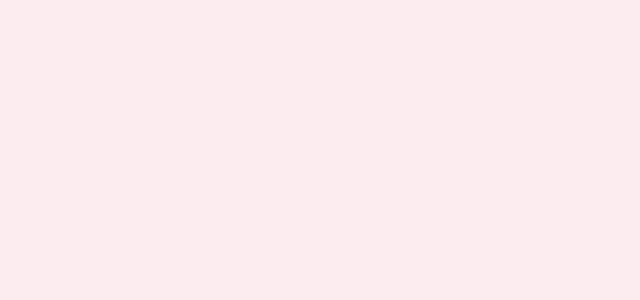
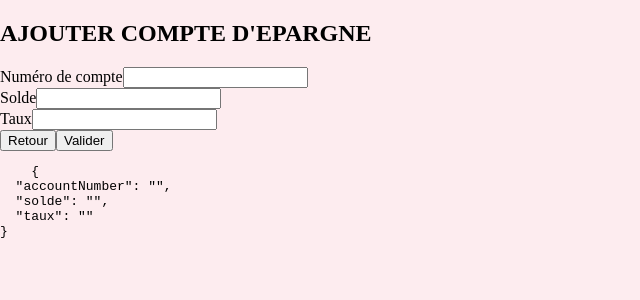
Before and after one commit to corentin-vanaquer/ProxyBankSI-Angular, an Angular app: page /add-savings-account in a window 1280 px wide. Before the commit this address led to /. Shown: the top 300 px of the page, without its empty margins (0-640 px from the left). Built offline with nearby package versions, Linux system fonts and the light colour scheme.

Commit message:
feature(addAccounts): creation btn + forms for create accounts

```diff
--- a/src/app/account-list/account-list.component.html
+++ b/src/app/account-list/account-list.component.html
@@ -1 +1,4 @@
 <app-account-list-item (accountToList)="sendAccountToHome($event)" *ngFor="let account of allAccounts" [account]="account"></app-account-list-item>
+
+<button (click)="addNewCurrentAccount()">Ajouter un compte courant</button>
+<button (click)="addNewSavingsAccount()">Ajouter un compte d'épargne</button>
--- a/src/app/account-list/account-list.component.ts
+++ b/src/app/account-list/account-list.component.ts
@@ -1,5 +1,6 @@
 import { Component, EventEmitter, Output } from '@angular/core';
 import { ListAccountService } from '../services/list-account.service';
+import { Router } from '@angular/router';
 
 @Component({
   selector: 'app-account-list',
@@ -11,7 +12,7 @@ export class AccountListComponent {
   allAccounts : any = [];
   @Output() accountToHome = new EventEmitter();
 
-  constructor(private accountService : ListAccountService){}
+  constructor(private accountService : ListAccountService, private router : Router){}
 
   ngOnInit(){
     this.accountService.getAllAccounts().subscribe({
@@ -28,4 +29,12 @@ export class AccountListComponent {
   sendAccountToHome(account){
     this.accountToHome.emit(account);
   }
+
+  addNewCurrentAccount(): void {
+    this.router.navigateByUrl('/add-current-account');
+   }
+
+   addNewSavingsAccount(): void {
+    this.router.navigateByUrl('/add-savings-account');
+   }
 }
--- /dev/null
+++ b/src/app/add-current-account/add-current-account.component.html
@@ -0,0 +1,30 @@
+<h2>AJOUTER COMPTE COURANT</h2>
+
+<div>
+    <form #f="ngForm">
+
+        <div>
+            <label for="">Numéro de compte</label>
+            <input [(ngModel)]="currentAccountToCreate.accountNumber" type="text" required="true" name="accountNumber">
+        </div>
+
+        <div>
+            <label for="">Solde</label>
+            <input [(ngModel)]="currentAccountToCreate.solde" type="text" required="true" name="solde">
+        </div>
+
+        <div>
+            <label for="">Seuil</label>
+            <input [(ngModel)]="currentAccountToCreate.threshold" type="text" required="true" name="threshold">
+        </div>
+
+        <button (click)="return()" type="button">Retour</button>
+        <button type="submit">Valider</button>
+
+
+    </form>
+</div>
+
+<pre>
+    {{f.value | json }}
+</pre>
--- /dev/null
+++ b/src/app/add-current-account/add-current-account.component.ts
@@ -0,0 +1,22 @@
+import { Component } from '@angular/core';
+import { Router } from '@angular/router';
+
+@Component({
+  selector: 'app-add-current-account',
+  templateUrl: './add-current-account.component.html',
+  styleUrls: ['./add-current-account.component.css']
+})
+export class AddCurrentAccountComponent {
+
+  currentAccountToCreate = {
+    accountNumber: '',
+    solde: '',
+    threshold: ''
+  };
+
+  constructor(private router: Router){}
+
+  return(){
+    this.router.navigateByUrl('/account');
+  }
+}
--- /dev/null
+++ b/src/app/add-savings-account/add-savings-account.component.html
@@ -0,0 +1,30 @@
+<h2>AJOUTER COMPTE D'EPARGNE</h2>
+
+<div>
+    <form #f="ngForm">
+
+        <div>
+            <label for="">Numéro de compte</label>
+            <input [(ngModel)]="savingsAccountToCreate.accountNumber" type="text" required="true" name="accountNumber">
+        </div>
+
+        <div>
+            <label for="">Solde</label>
+            <input [(ngModel)]="savingsAccountToCreate.solde" type="text" required="true" name="solde">
+        </div>
+
+        <div>
+            <label for="">Taux</label>
+            <input [(ngModel)]="savingsAccountToCreate.rate" type="text" required="true" name="taux">
+        </div>
+
+        <button (click)="return()" type="button">Retour</button>
+        <button type="submit">Valider</button>
+
+
+    </form>
+</div>
+
+<pre>
+    {{f.value | json }}
+</pre>
--- /dev/null
+++ b/src/app/add-savings-account/add-savings-account.component.ts
@@ -0,0 +1,23 @@
+import { Component } from '@angular/core';
+import { Router } from '@angular/router';
+
+@Component({
+  selector: 'app-add-savings-account',
+  templateUrl: './add-savings-account.component.html',
+  styleUrls: ['./add-savings-account.component.css']
+})
+export class AddSavingsAccountComponent {
+
+  savingsAccountToCreate = {
+    accountNumber: '',
+    solde: '',
+    rate: ''
+  };
+
+  constructor(private router: Router){}
+
+  return(){
+    this.router.navigateByUrl('/account');
+  }
+
+}
--- a/src/app/app.module.ts
+++ b/src/app/app.module.ts
@@ -17,6 +17,8 @@ import { APP_ROUTING } from './app.routing';
 import { UpdateClientComponent } from './update-client/update-client.component';
 import { AddClientComponent } from './add-client/add-client.component';
 import { FormsModule, ReactiveFormsModule } from '@angular/forms';
+import { AddCurrentAccountComponent } from './add-current-account/add-current-account.component';
+import { AddSavingsAccountComponent } from './add-savings-account/add-savings-account.component';
 
 @NgModule({
   declarations: [
@@ -30,7 +32,9 @@ import { FormsModule, ReactiveFormsModule } from '@angular/forms';
     AccountListItemComponent,
     AccountDetailsComponent,
     UpdateClientComponent,
-    AddClientComponent
+    AddClientComponent,
+    AddCurrentAccountComponent,
+    AddSavingsAccountComponent
   ],
   imports: [
     BrowserModule,
--- a/src/app/app.routing.ts
+++ b/src/app/app.routing.ts
@@ -3,12 +3,16 @@ import { HomeAdvisorClientListComponent } from "./home-advisor-client-list/home-
 import { HomeAdvisorAccountListComponent } from "./home-advisor-account-list/home-advisor-account-list.component";
 import { AddClientComponent } from "./add-client/add-client.component";
 import { UpdateClientComponent } from "./update-client/update-client.component";
+import { AddCurrentAccountComponent } from "./add-current-account/add-current-account.component";
+import { AddSavingsAccountComponent } from "./add-savings-account/add-savings-account.component";
 
 const myRoutes : Routes = [
   {path:'', component: HomeAdvisorClientListComponent},
   {path: 'add', component: AddClientComponent},
   {path:'edit', component: UpdateClientComponent},
   {path:'account', component: HomeAdvisorAccountListComponent},
+  {path:'add-current-account', component: AddCurrentAccountComponent},
+  {path:'add-savings-account', component: AddSavingsAccountComponent},
 ];
 
 export const APP_ROUTING = RouterModule.forRoot(myRoutes);
```
Also changed, not shown: src/app/add-current-account/add-current-account.component.css (added), src/app/add-savings-account/add-savings-account.component.css (added), 2 other files (tests, documents, lock files or other folders).
